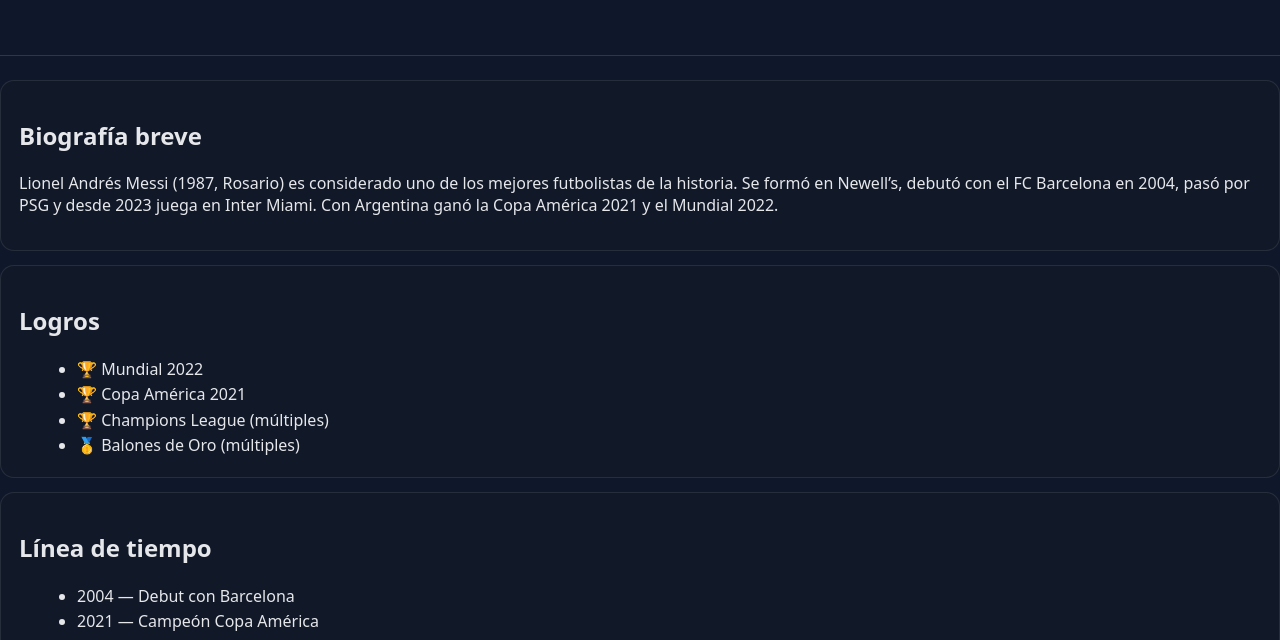
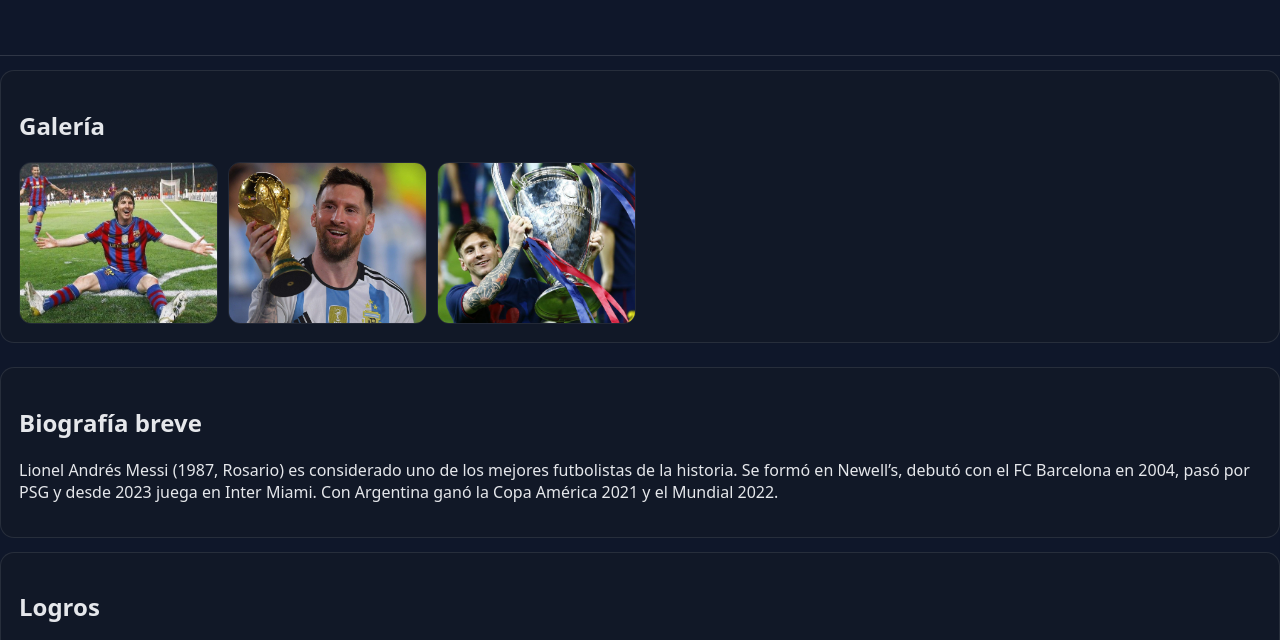
Before and after one commit to Antonycervantes/messi2-bio, a plain HTML site: page index.html in a window 1280 px wide. Shown: the part 127-767 px from the top of the page. Drawn offline with Linux system fonts and the light colour scheme.

Commit message:
feat: galería e imágenes

```diff
--- a/index.html
+++ b/index.html
@@ -3,6 +3,14 @@
 <title>Messi</title><link rel="stylesheet" href="styles.css">
 </head><body>
 <header class="hero"><h1>Lionel Messi</h1></header>
+<section class="card"><h2>Galería</h2>
+  <div class="gallery">
+    <img src="img/messi1.jpg" alt="Messi 1">
+    <img src="img/messi2.jpg" alt="Messi 2">
+    <img src="img/messi3.jpeg" alt="Messi 3">
+  </div>
+</section>
+
 <main class="container"></main>
 <section class="card"><h2>Biografía breve</h2>
   <p>Lionel Andrés Messi (1987, Rosario) es considerado uno de los mejores futbolistas de la historia. Se formó en Newell’s, debutó con el FC Barcelona en 2004, pasó por PSG y desde 2023 juega en Inter Miami. Con Argentina ganó la Copa América 2021 y el Mundial 2022.</p>
--- a/styles.css
+++ b/styles.css
@@ -3,3 +3,5 @@ body{margin:0;font-family:system-ui,Segoe UI,Roboto,Arial,sans-serif;background:
 .container{max-width:980px;margin:24px auto;padding:0 16px}
 .card{background:#111827;border:1px solid #ffffff18;border-radius:14px;padding:18px;margin:14px 0}
 ul{margin:0 0 0 18px;line-height:1.6}
+.gallery{display:grid;grid-template-columns:repeat(auto-fill,minmax(180px,1fr));gap:12px}
+.gallery img{width:100%;height:160px;object-fit:cover;border-radius:12px;border:1px solid #ffffff12}
```
Also changed, not shown: img/messi1.jpg (added), img/messi2.jpg (added), img/messi3.jpeg (added).
